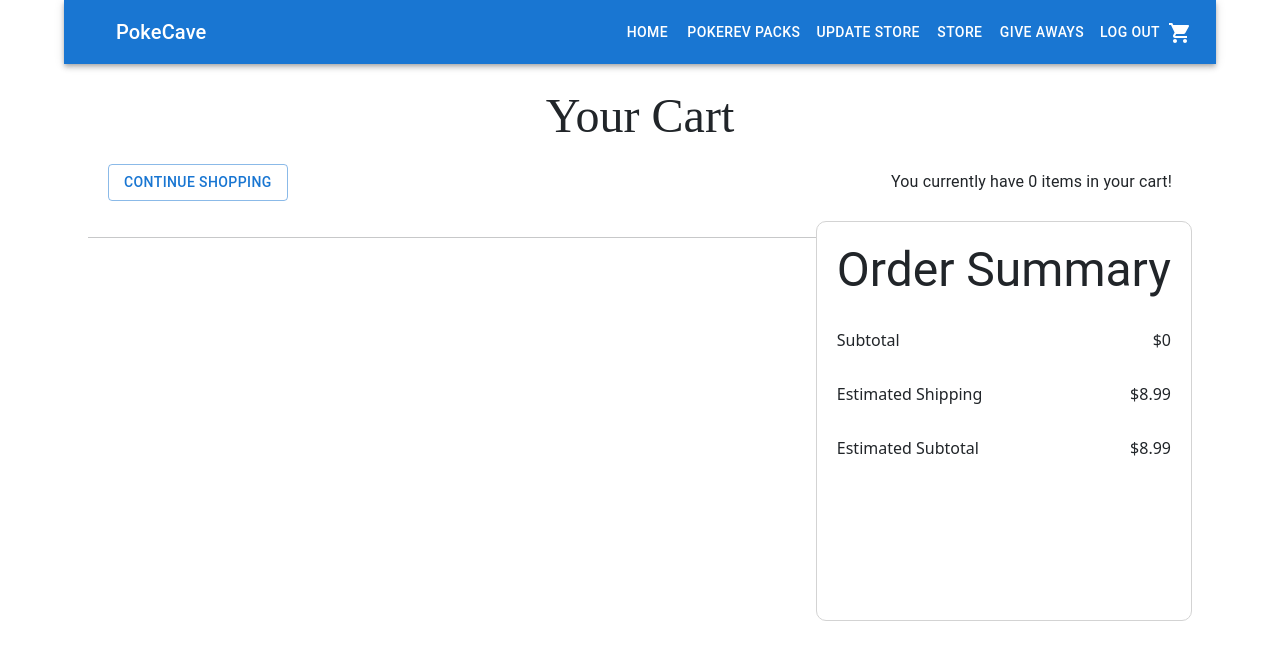
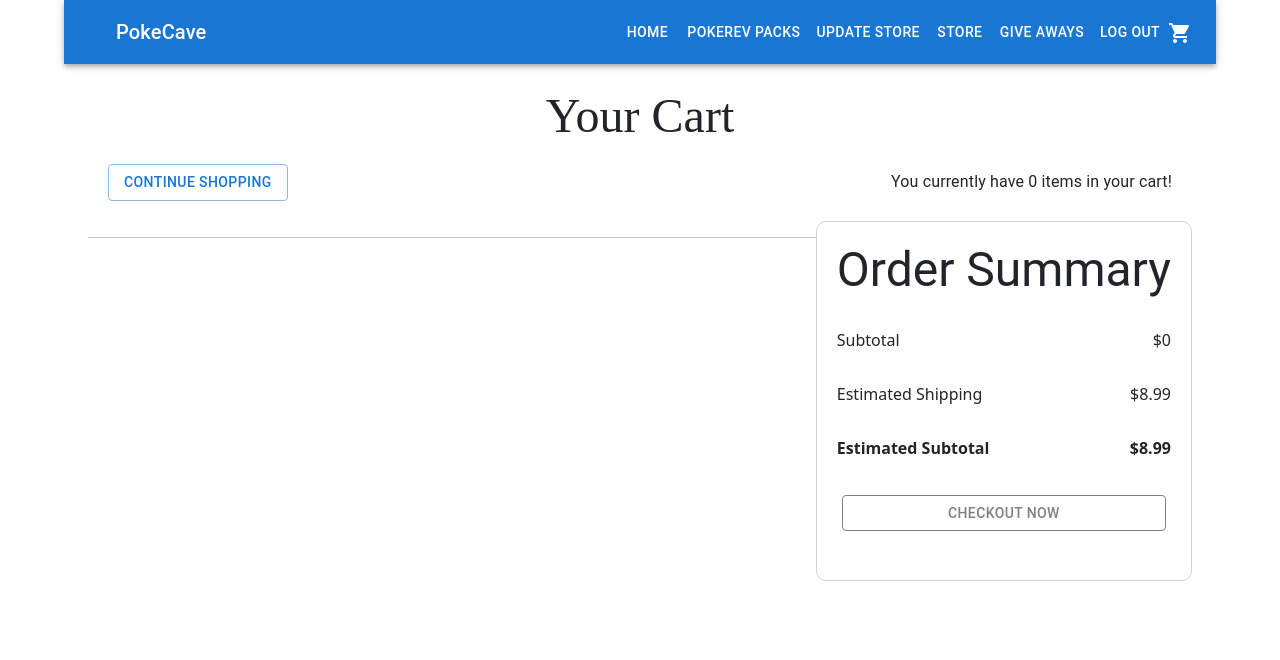
Before and after one commit to javidVeg/Poke_Rev_Online, a React (Create React App) app in the folder client/: page /cart in a window 1280 px wide. Shown: the top 660 px of the page. Built offline with nearby package versions, Linux system fonts and the light colour scheme; sample sign-in values are in the browser's storage; the HTML template or start-up script is replaced by a standard one.

Commit message:
Check out summary component complete

```diff
--- a/client/package.json
+++ b/client/package.json
@@ -13,6 +13,8 @@
     "@mui/material": "^5.2.8",
     "@mui/x-data-grid": "^5.2.2",
     "@reduxjs/toolkit": "^1.7.1",
+    "@stripe/react-stripe-js": "^1.7.2",
+    "@stripe/stripe-js": "^1.29.0",
     "@testing-library/jest-dom": "^5.16.1",
     "@testing-library/react": "^12.1.2",
     "@testing-library/user-event": "^13.5.0",
--- a/client/src/Components/LoadingBar.js
+++ b/client/src/Components/LoadingBar.js
@@ -1,4 +1,6 @@
+import React from 'react';
 import LinearProgress from '@mui/material/LinearProgress';
+
 
 export default function LoadingBar() {
   return (
--- a/client/src/Pages/Cart.js
+++ b/client/src/Pages/Cart.js
@@ -105,7 +105,7 @@ export default function Cart() {
                 border='none'
                 height='1px'
             />
-            </Box>
+        </Box>
 
            <Grid
             >
@@ -114,7 +114,7 @@ export default function Cart() {
                     border='0.5px solid lightgray'
                     borderRadius='10px'
                     padding='20px'
-                    height='50vh'>
+                    height='45vh'>
                     <Typography
                         textAlign='center'
                         variant='h3'
@@ -149,12 +149,22 @@ export default function Cart() {
                         justifyContent='space-between'
                         >
                         <span>
+                            <b>
                             Estimated Subtotal
+                            </b>
                         </span>
                         <span>
+                            <b>
                             ${estTotal}
+                            </b>
                         </span>
                     </Box>
+                    <Box textAlign='center' padding='5px' sx={{color:'gray'}}>
+                    <Button variant='outlined' color='inherit'  sx={{color:'gray', width: '100%'}}>
+                        Checkout Now
+                    </Button>
+                    </Box>
+
                 </Box>
 
             </Grid>
```
Also changed, not shown: 1 other file (tests, documents, lock files or other folders).
